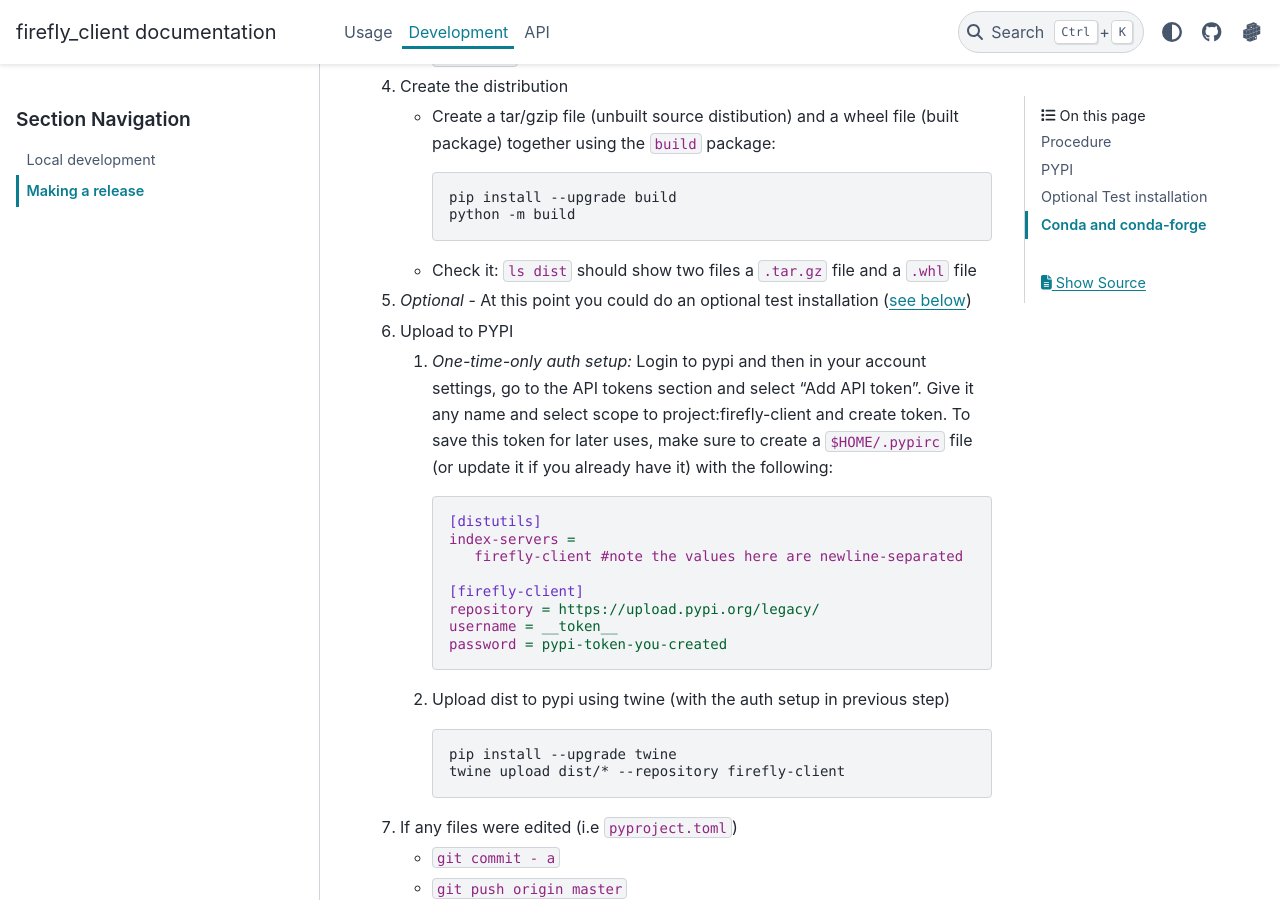
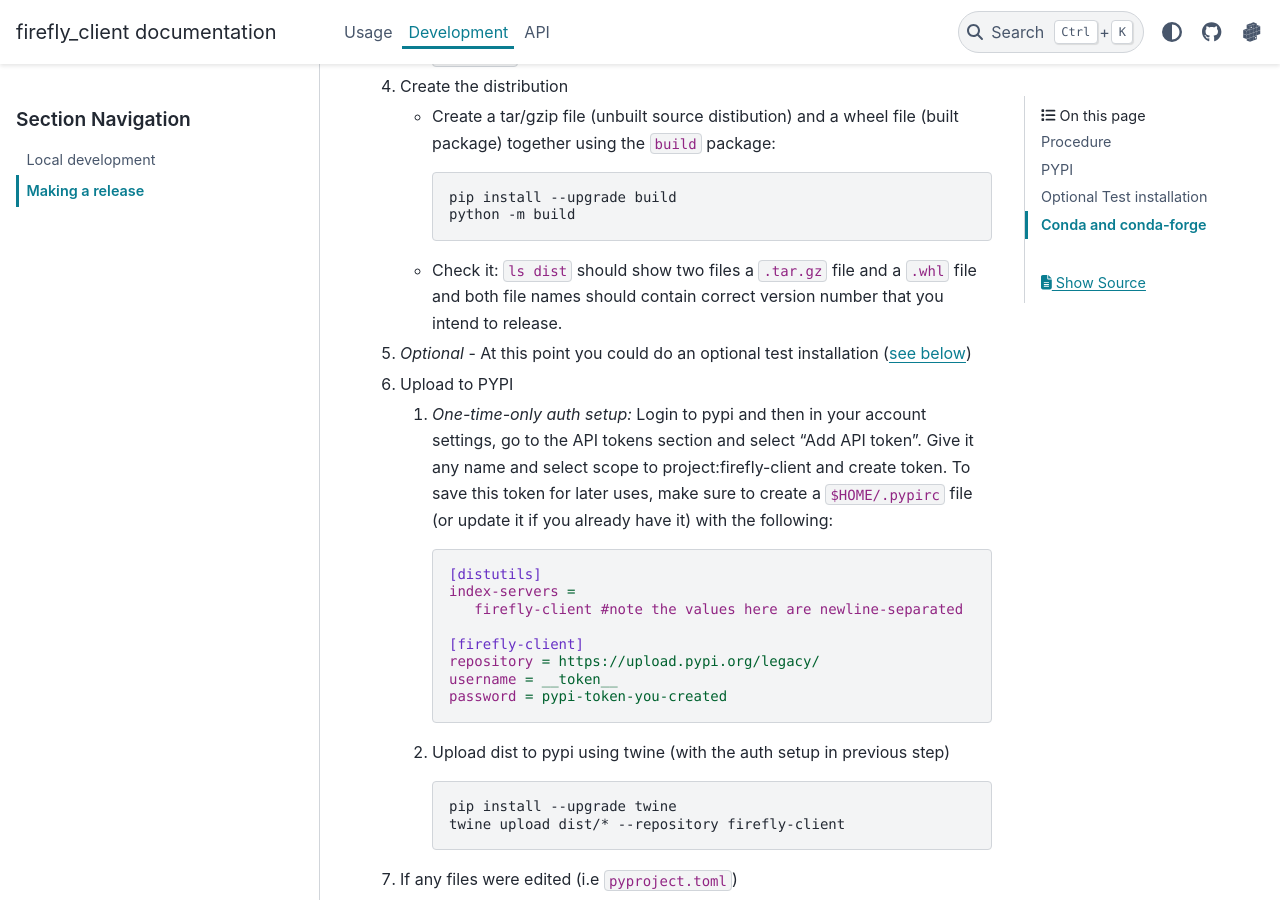
Before and after one commit to Caltech-IPAC/firefly_client, a Sphinx documentation site: the page built from docs/development/new-release-procedure.md, in a window 1280 px wide and 900 px high, scrolled down 339 px. Built offline with Sphinx 7.4.7 and the PyData theme 0.15.4, drawn with Linux system fonts in a browser that asks for light colours.

Commit message:
Bump version and minor update in release docs

````diff
--- a/docs/development/new-release-procedure.md
+++ b/docs/development/new-release-procedure.md
@@ -13,6 +13,8 @@
       python -m build
       ```
    - Check it: `ls dist` should show two files a `.tar.gz` file and a `.whl` file
+   and both file names should contain correct version number that you intend to
+   release.
 5. _Optional_ - At this point you could do an optional test installation ([see below](#optional-test-installation))
 6. Upload to PYPI
    1. _One-time-only auth setup:_ Login to pypi and then in your account settings, go to the API tokens section and select "Add API token". Give it any name and select scope to project:firefly-client and create token. To save this token for later uses, make sure to create a `$HOME/.pypirc` file (or update it if you already have it) with the following:
--- a/pyproject.toml
+++ b/pyproject.toml
@@ -4,7 +4,7 @@
 
 [project]
 name = "firefly_client"
-version = "3.0.2"
+version = "3.1.0"
 description = "Python API for Firefly: display astronomical data as tables, images, charts, and more!"
 authors = [
     {name = "IPAC LSST SUIT"}
````
